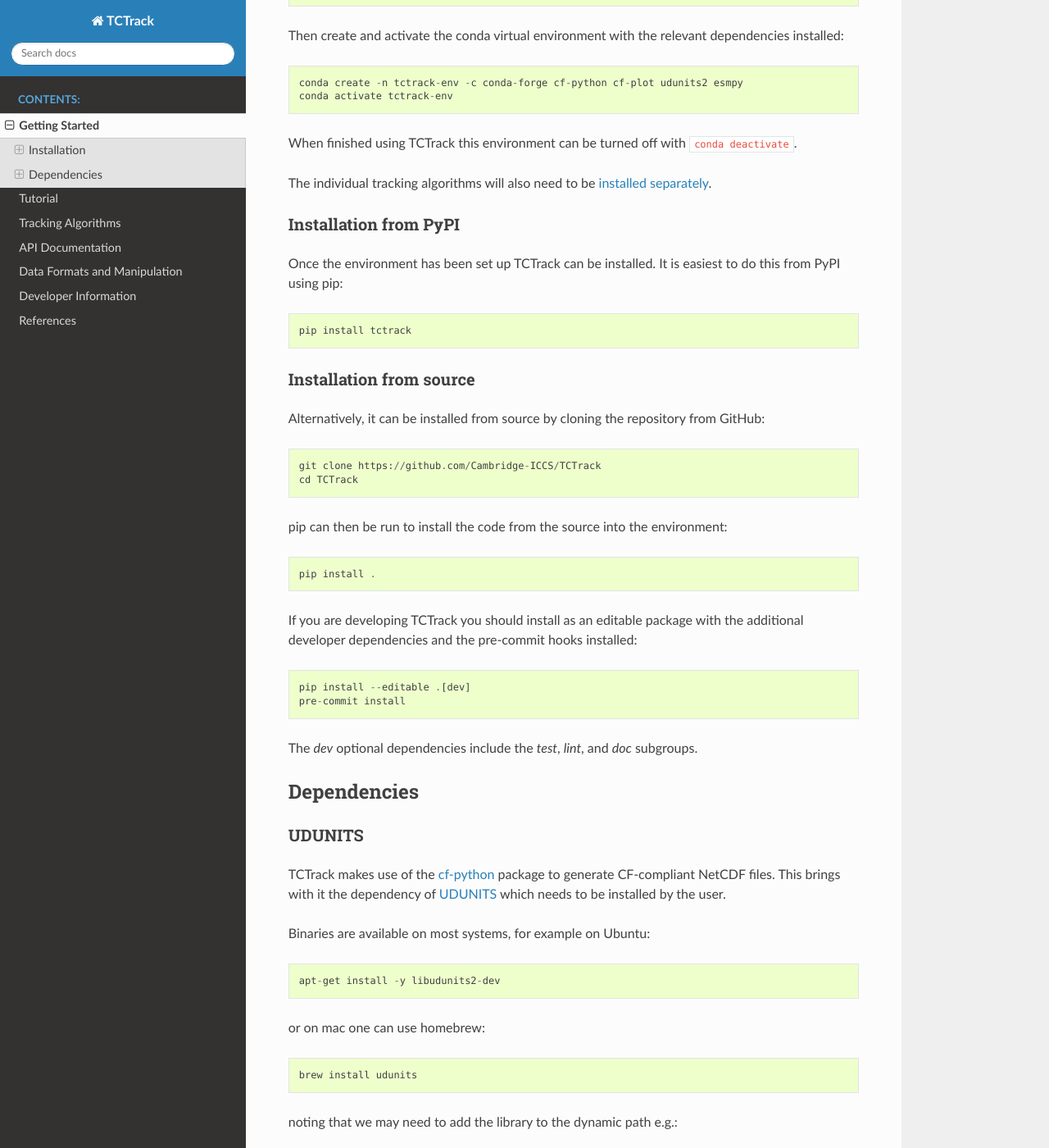
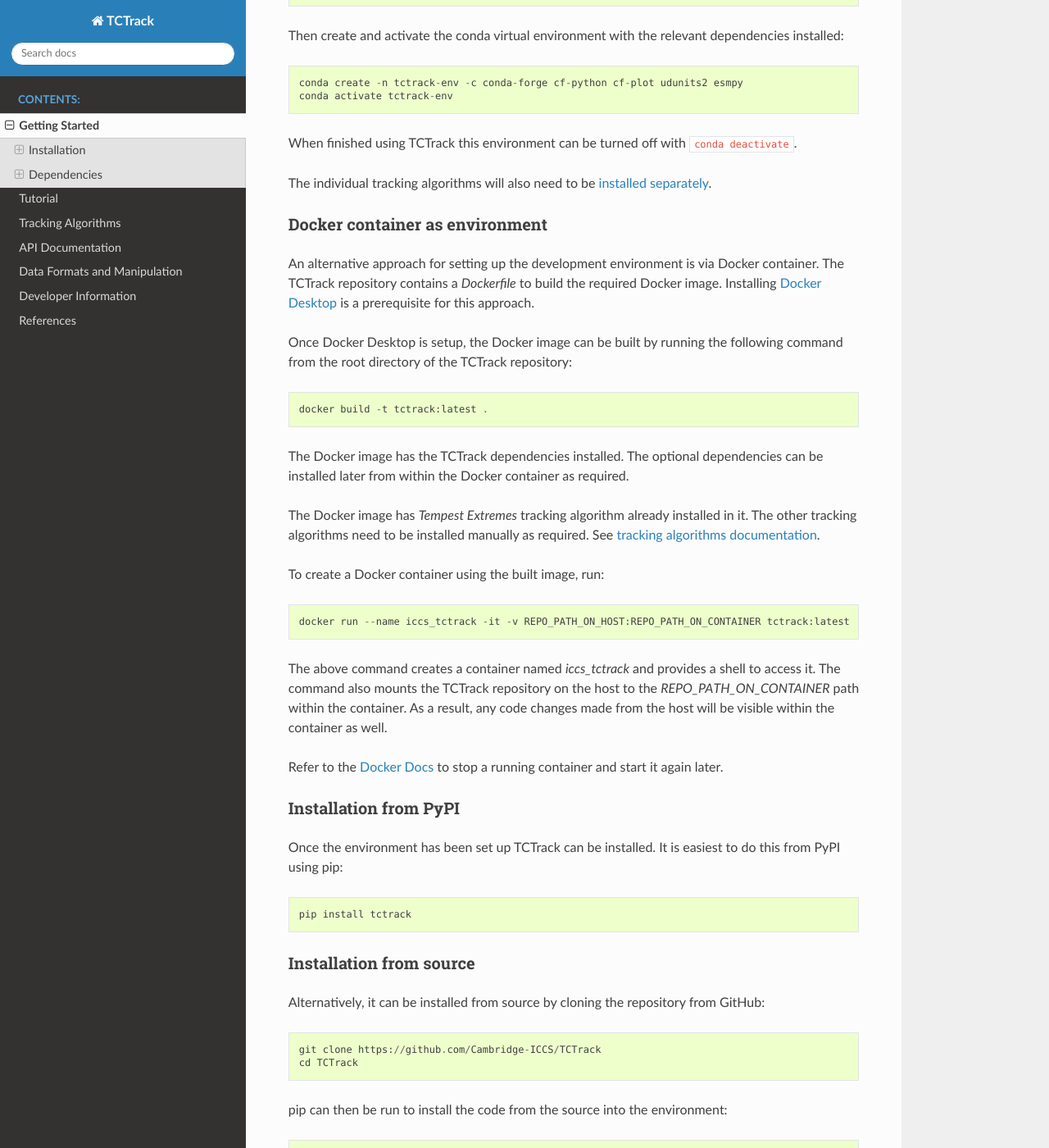
Before and after one commit to Cambridge-ICCS/TCTrack, a Sphinx documentation site: the page built from docs/getting-started/index.rst, in a window 1280 px wide and 1400 px high, scrolled down 709 px. Shown: the whole window at 82% size. Built offline with Sphinx 7.4.7 and the Read the Docs theme 3.1.0, drawn with Linux system fonts in a browser that asks for light colours; pages that are not in the unit, such as notebooks, are missing from menus.

Commit message:
Setup environment via Docker container
* Update Dockerfile
* Rename env.yaml to environment.yaml and update dependencies
* Update doc

```diff
--- a/docs/getting-started/index.rst
+++ b/docs/getting-started/index.rst
@@ -43,6 +43,38 @@
 
 The individual tracking algorithms will also need to be :ref:`installed separately
 <getting-started/index:tracking algorithms>`.
+
+Docker container as environment
+~~~~~~~~~~~~~~~~~~~~~~~~~~~~~~~
+
+An alternative approach for setting up the development environment is via Docker container.
+The TCTrack repository contains a `Dockerfile` to build the required Docker image.
+Installing `Docker Desktop <https://docs.docker.com/desktop/>`_ is a prerequisite for
+this approach.
+
+Once Docker Desktop is setup, the Docker image can be built by running the following
+command from the root directory of the TCTrack repository::
+
+    docker build -t tctrack:latest .
+
+The Docker image has the TCTrack dependencies installed. The optional dependencies can
+be installed later from within the Docker container as required.
+
+The Docker image has `Tempest Extremes` tracking algorithm already installed in it. The
+other tracking algorithms need to be installed manually as required. See
+:doc:`tracking algorithms documentation<../tracking-algorithms/index>`.
+
+To create a Docker container using the built image, run::
+
+    docker run --name iccs_tctrack -it -v REPO_PATH_ON_HOST:REPO_PATH_ON_CONTAINER tctrack:latest
+
+The above command creates a container named `iccs_tctrack` and provides a shell to access it.
+The command also mounts the TCTrack repository on the host to the `REPO_PATH_ON_CONTAINER`
+path within the container. As a result, any code changes made from the host will be
+visible within the container as well.
+
+Refer to the `Docker Docs <https://docs.docker.com/reference/cli/docker/container/>`_
+to stop a running container and start it again later.
 
 
 Installation from PyPI
```
Also changed, not shown: env.yaml (deleted, +0 -14 lines), environment.yaml (added, +17 -0 lines), 1 other file.
